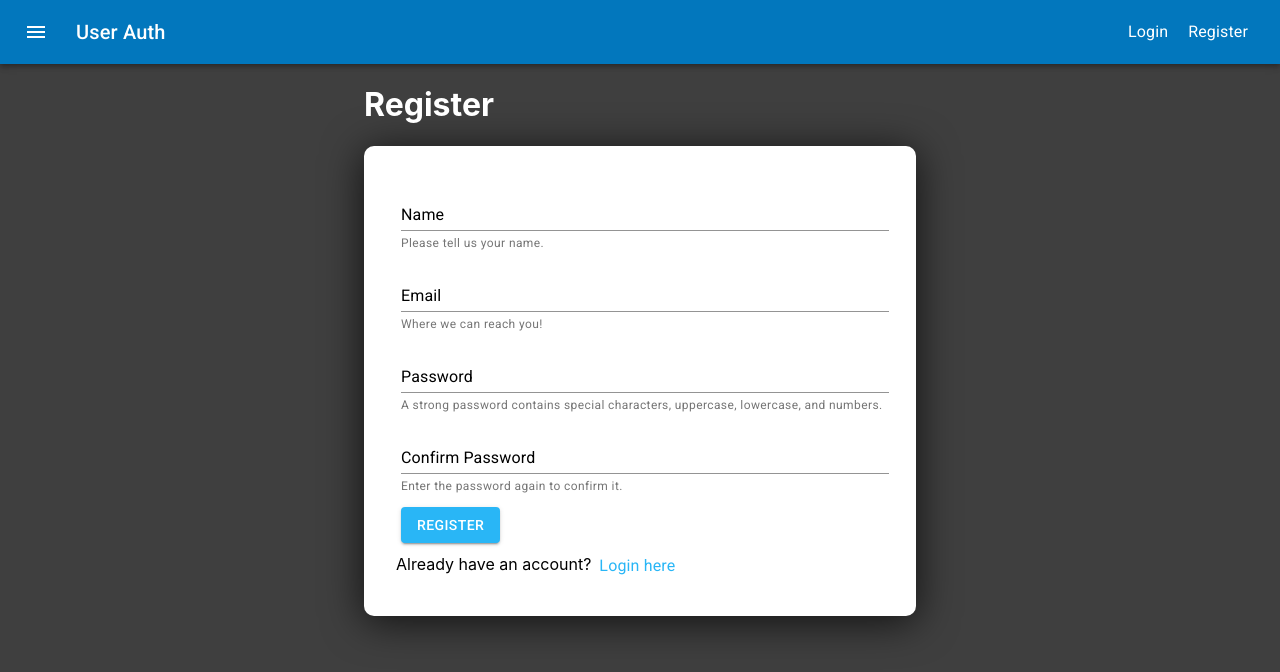
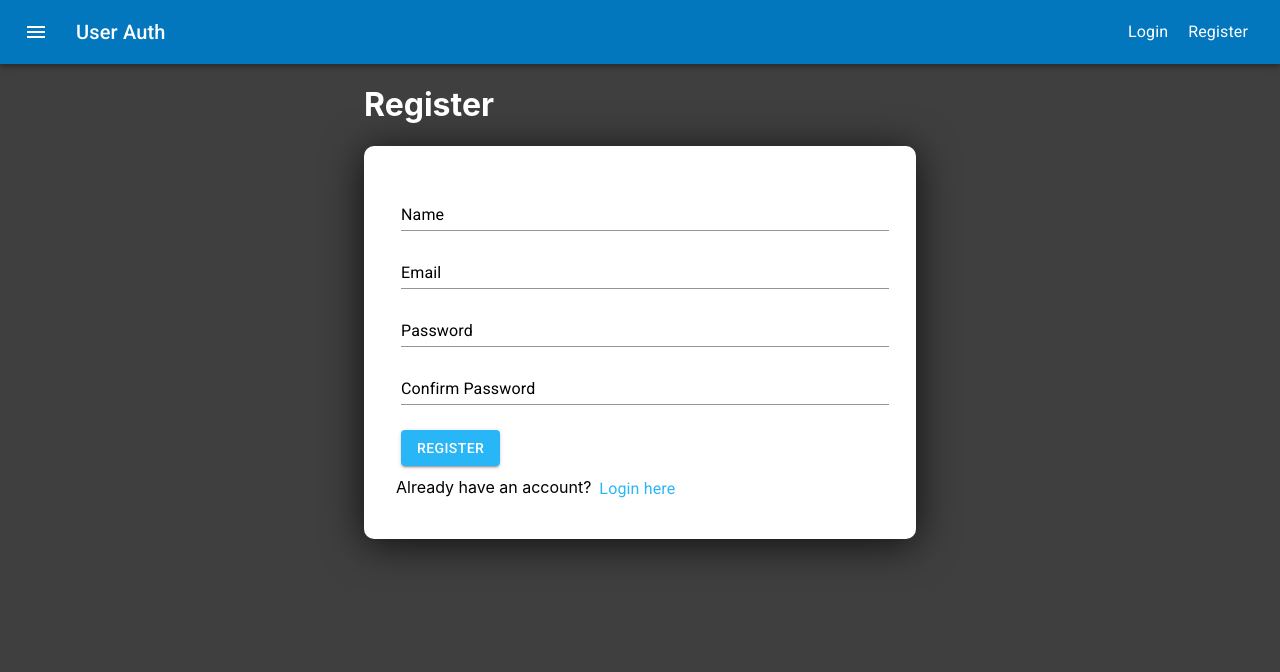
Before and after one commit to JosephThomasVasquez/Node-PostgreSQL-Auth, a React (Create React App) app in the folder client/: page /users/register in a window 1280 px wide. Shown: the top 672 px of the page. Built offline with nearby package versions, Linux system fonts and the light colour scheme.

Commit message:
Adjusted styling and removed helper text

```diff
--- a/client/src/Views/Register.js
+++ b/client/src/Views/Register.js
@@ -41,9 +41,6 @@ const Register = () => {
             <FormControl className="form-control">
               <InputLabel className="input-labels">Name</InputLabel>
               <Input id="input-name" aria-describedby="Enter your name" />
-              <FormHelperText id="Enter your name">
-                Please tell us your name.
-              </FormHelperText>
             </FormControl>
 
             <FormControl className="form-control">
@@ -52,9 +49,6 @@ const Register = () => {
                 id="input-email"
                 aria-describedby="Enter your email address"
               />
-              <FormHelperText id="Enter your email address">
-                Where we can reach you!
-              </FormHelperText>
             </FormControl>
 
             <FormControl className="form-control">
@@ -63,10 +57,6 @@ const Register = () => {
                 id="input-password"
                 aria-describedby="Please enter a strong password"
               />
-              <FormHelperText id="Please enter a strong password">
-                A strong password contains special characters, uppercase,
-                lowercase, and numbers.
-              </FormHelperText>
             </FormControl>
 
             <FormControl className="form-control">
@@ -75,12 +65,9 @@ const Register = () => {
                 id="input-password"
                 aria-describedby="Please confirm password"
               />
-              <FormHelperText id="Please confirm password">
-                Enter the password again to confirm it.
-              </FormHelperText>
             </FormControl>
 
-            <div className="form-control">
+            <div className="form-control button-register">
               <Button variant="contained" color="primary" type="submmit">
                 Register
               </Button>
--- a/client/src/index.css
+++ b/client/src/index.css
@@ -40,6 +40,10 @@ code {
   color: rgba(0, 0, 0, 1) !important;
 }
 
+.button-register {
+  margin-top: 20px !important;
+}
+
 .dark-text {
   color: black;
 }
```
